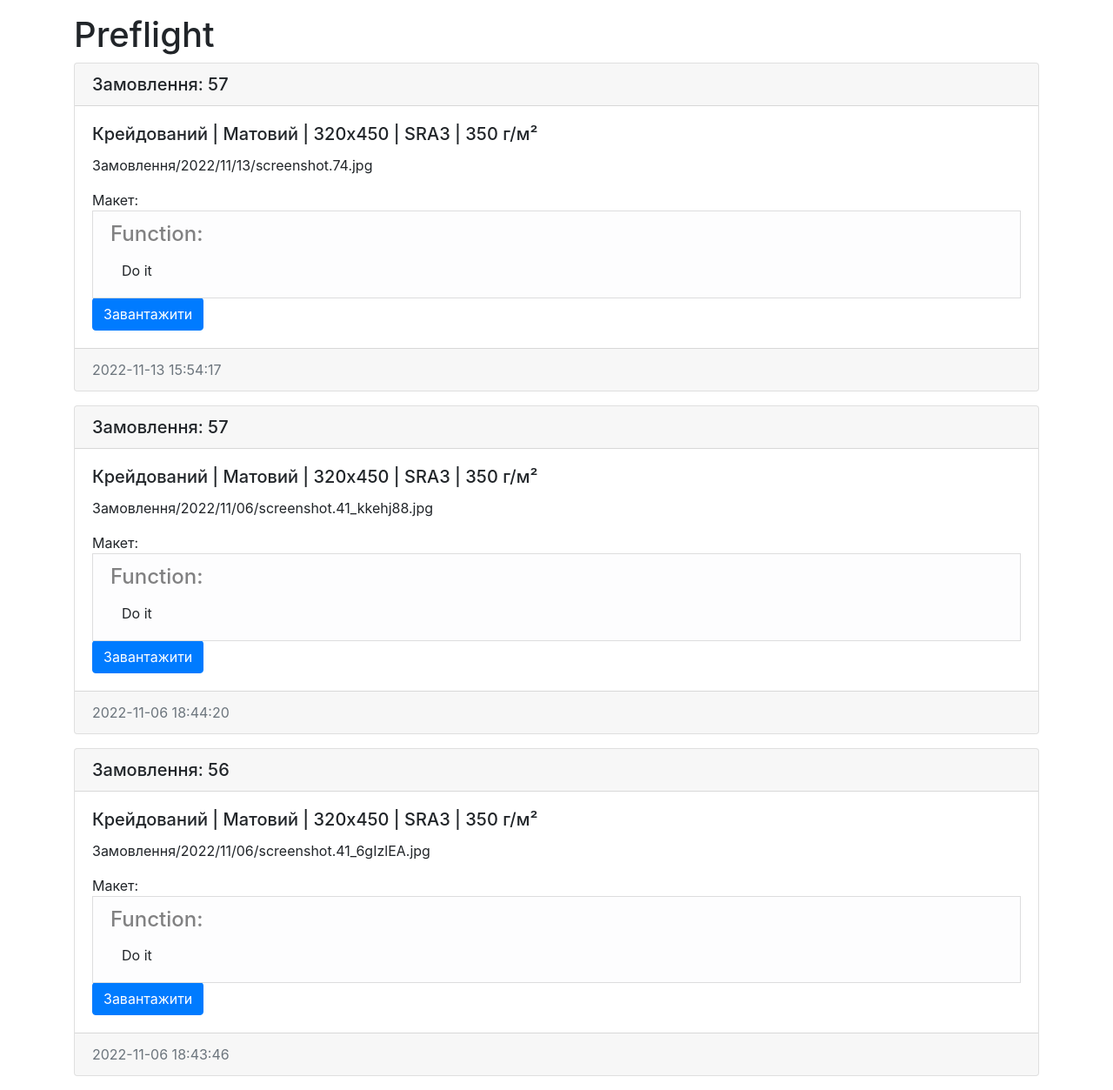
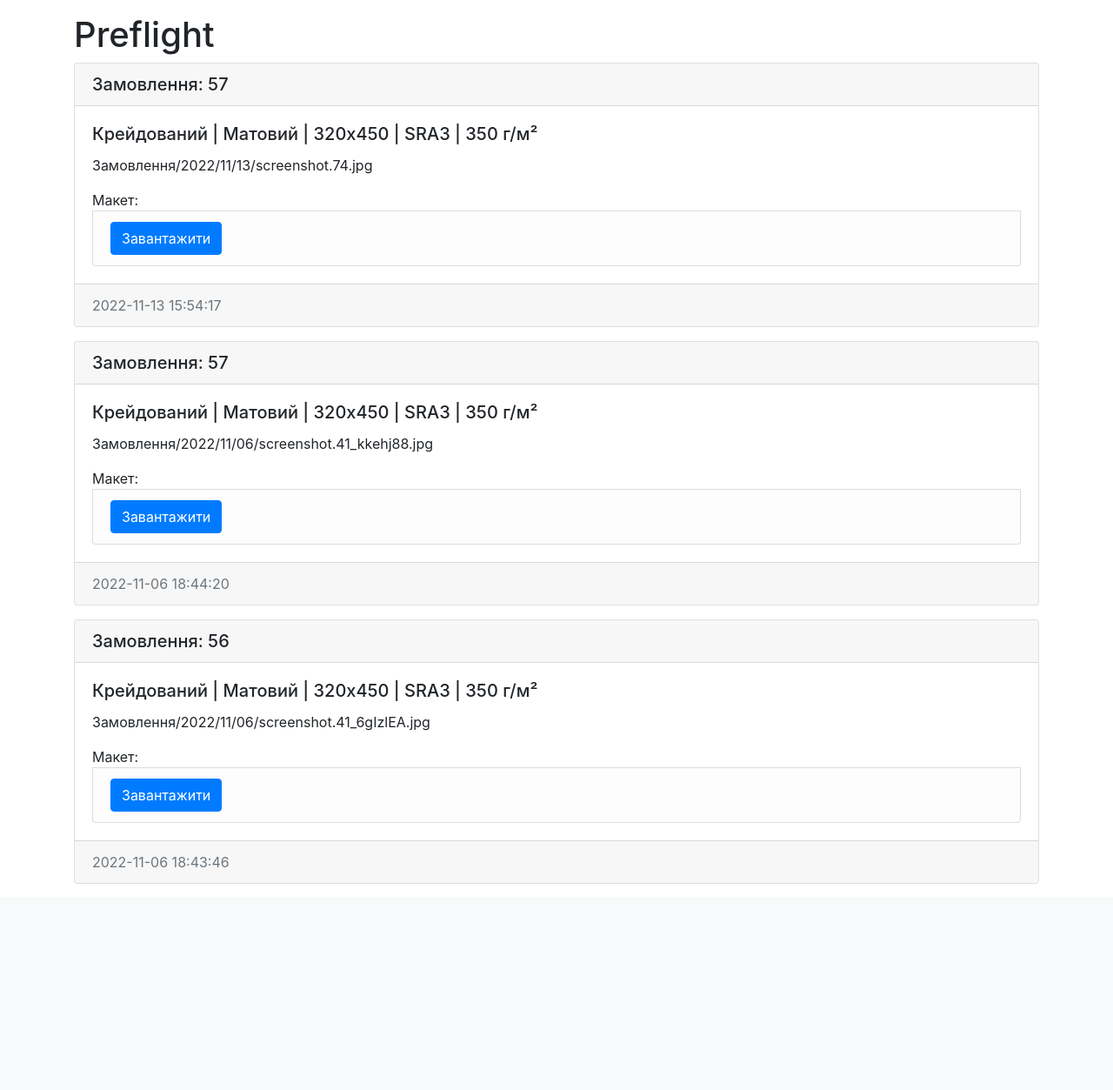
Before and after one commit to seoalexwizard/Poligrafika_1, a Django app: page / in a window 1280 px wide. Shown: the part 56-1309 px from the top of the page at 87% size. After the commit the page ends 1072 px from the top, so only its background shows below. Run offline with Django 4.2, Linux system fonts and the light colour scheme; data comes from the database, SQL or seed files in the repository.

Commit message:
16.11/2022

```diff
--- a/Product/templates/Product/index.html
+++ b/Product/templates/Product/index.html
@@ -44,17 +44,13 @@
                     <!-- Button that triggers python logic -->
 
                     <li class="list-group-item list-group-item-light">
-                        <h4 class = 'stat-title'>Function:</h4>
 
                       <form action="/simple_function">
 
-                          <button id="stat-btn" class="btn">Do it</button>
+                          <button id="stat-btn" class="btn btn-primary">Завантажити</button>
                       </form>
                     </li>
 
-
-
-                    <a href=" {{item.file }}" class="btn btn-primary">  Завантажити</a>
                 </div>
                 <div class="card-footer text-muted">
                     {{ item.updated_at|date:"Y-m-d H:i:s" }}
--- a/Product/views.py
+++ b/Product/views.py
@@ -42,15 +42,15 @@ def simple_function(request):
 
     file_zip.close()
 
-    file_zip = ['main.py', 'order-item-357146.zip']
+    file_zip = ['views.py', 'order-item-357146.zip']
     for file in file_zip:
         print(file, zipfile.is_zipfile(file))
 
-    directory = r'D:\Poligrafika'
+    directory = r'D:\Poligrafika\Poligrafika'
 
-    paper = r'D:\Poligrafika\Папір'
-    original = r'D:\Poligrafika\Оригінал'
-    arhiv = r'D:\Poligrafika\Архив'
+    paper = r'D:\Poligrafika\Poligrafika\Папір'
+    original = r'D:\Poligrafika\Poligrafika\Оригінал'
+    arhiv = r'D:\Poligrafika\Poligrafika\Архив'
 
     for file in os.listdir(directory):
         ext = os.path.splitext(file)[1]
```
Also changed, not shown: 4 other files.
